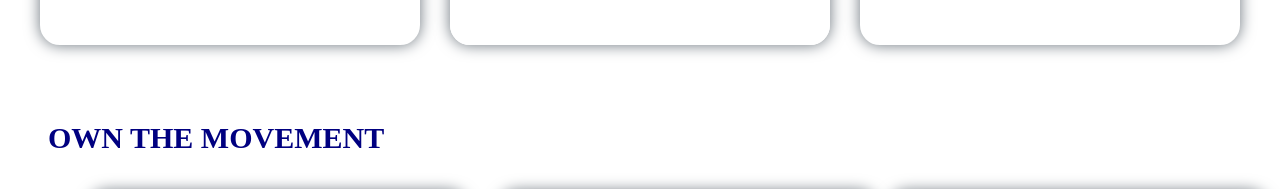
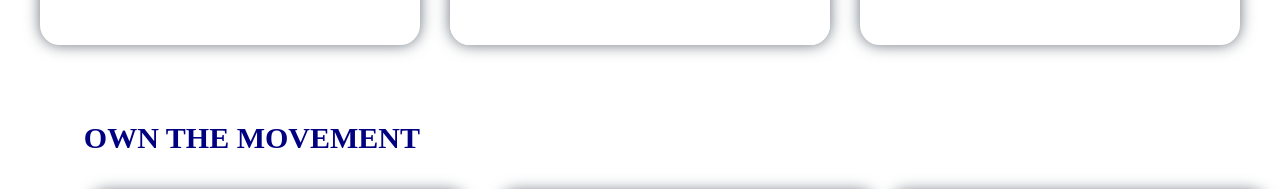
Before and after one commit to Hanishfatima/shoes-website, a plain HTML site: page index.html in a window 1280 px wide. Shown: the part 1480-1669 px from the top of the page. Drawn offline with Linux system fonts and the light colour scheme.

Commit message:
Update style.css

```diff
--- a/style.css
+++ b/style.css
@@ -310,7 +310,7 @@ box-shadow: 0px 0px 15px #6c757d;
   color:  navy;
   text-transform: uppercase;
   margin-top: 6%;
-  margin-left:  40px;
+  margin-left: 6%;
 margin-bottom: -9%;
 
 }
```
